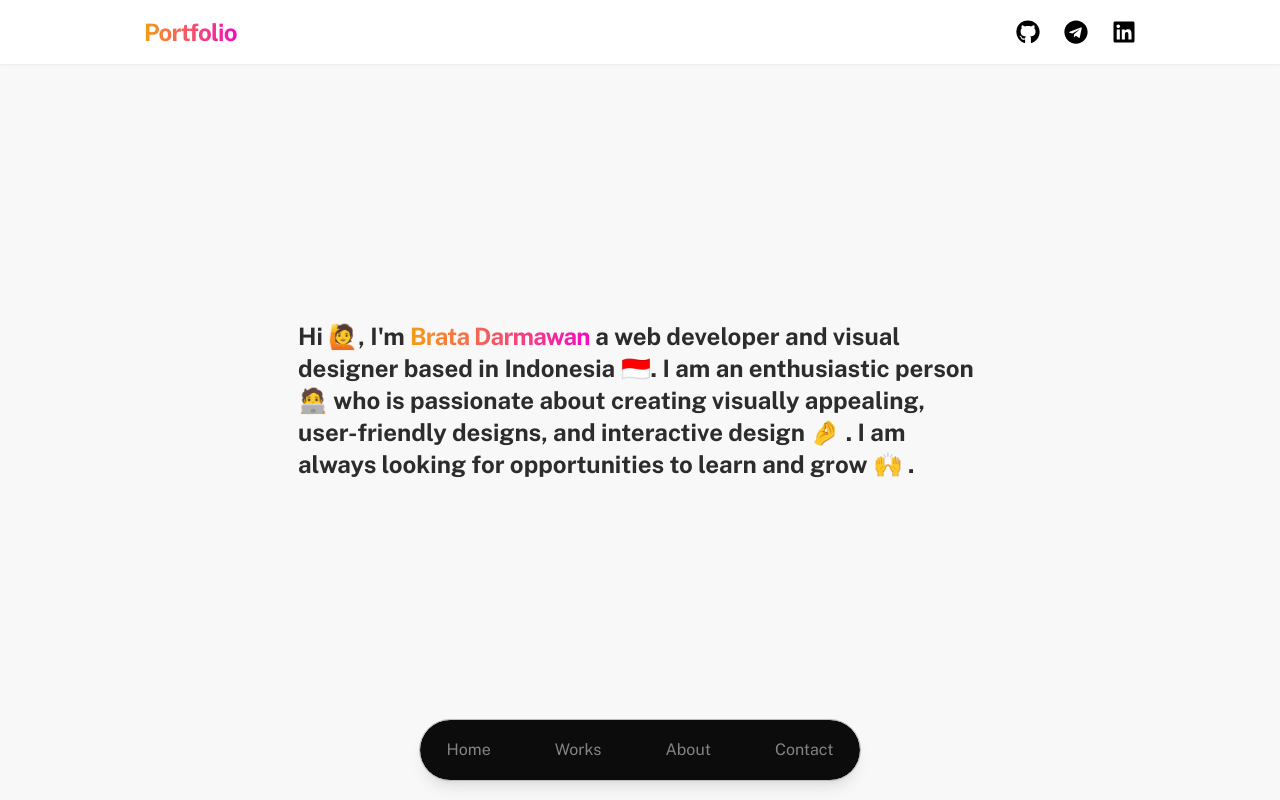
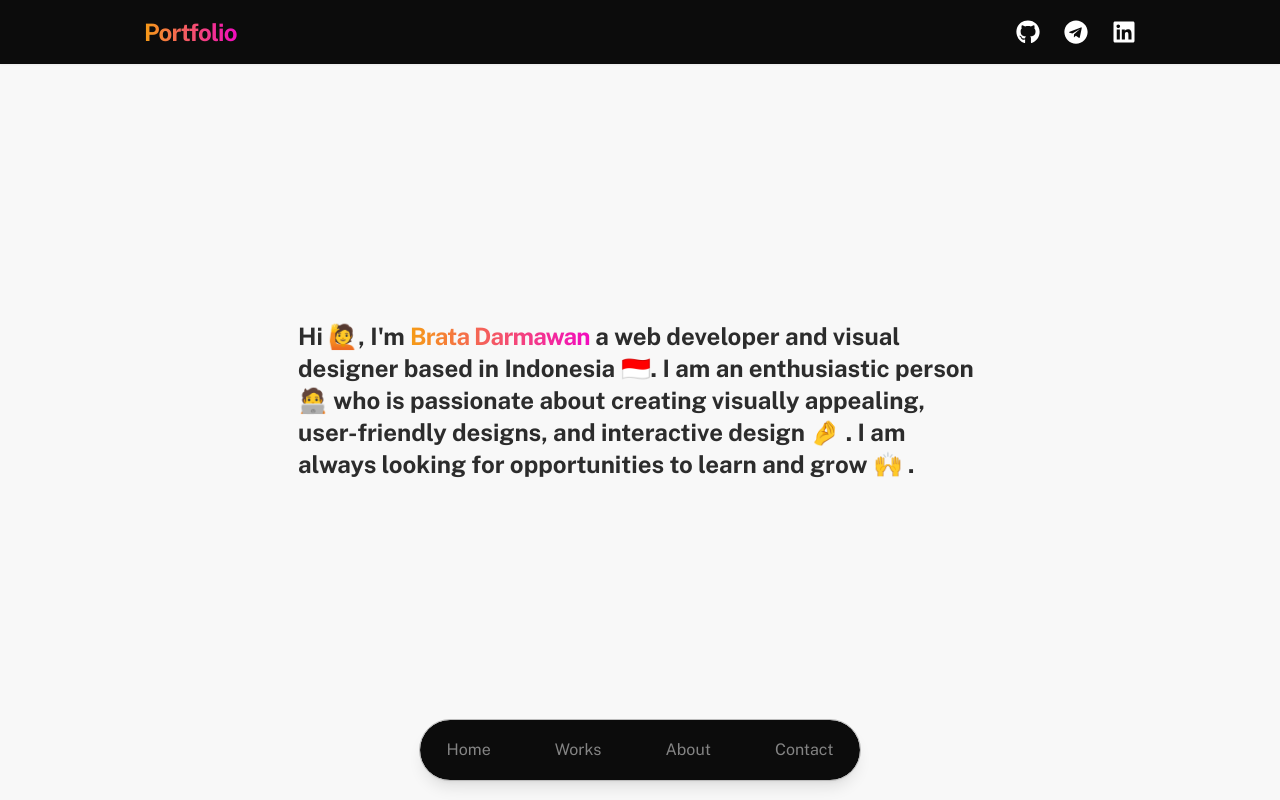
Before and after one commit to bratdr/portfolio-website, a Next.js app: page / in a window 1280 px wide. Built offline with nearby package versions, Linux system fonts and the light colour scheme.

Commit message:
Update navigation.js
adding FaRegPaperPlane as a mailto icon link

```diff
--- a/pages/components/navigation.js
+++ b/pages/components/navigation.js
@@ -1,29 +1,41 @@
+import React from "react";
 import Link from "next/link";
-import React from "react";
-import { FaGithub, FaTelegram, FaLinkedin } from "react-icons/fa";
-import { MdMenu } from "react-icons/md";
+import {
+  FaGithub,
+  FaTelegram,
+  FaLinkedin,
+  FaRegPaperPlane,
+} from "react-icons/fa";
 
-const navigation = () => {
+const Navigation = () => {
   return (
-    <div className="fixed top-0 z-10 flex h-16 w-full flex-row items-center justify-between bg-white px-6 shadow-sm lg:px-36">
+    // <div className="fixed top-0 z-10 flex h-16 w-full flex-row items-center justify-between bg-white px-6 shadow-sm lg:px-36">
+    <div className="fixed top-0 flex h-16 w-screen flex-row items-center justify-between bg-[#0c0c0c] px-6 shadow-sm md:z-10 lg:px-36">
       <h1 className="bg-gradient-to-r from-[#F69C15] to-[#F20BBF] bg-clip-text text-lg font-bold tracking-[-0.03em] text-transparent xl:text-2xl">
         Portfolio
       </h1>
-      <div className="sm:hidden">
-        <MdMenu size="24" />
+
+      {/* Mailto */}
+      <div className="text-white active:text-[#F69C15] sm:hidden">
+        <Link href="mailto:work.brata@gmail.com?subject=Hello">
+          <FaRegPaperPlane size="16" />
+        </Link>
       </div>
-      <ul className="hidden flex-row items-center justify-center gap-6 sm:flex">
-        <li className="cursor-pointer">
+
+      {/* Social Platform Logo */}
+      {/* <ul className="hidden flex-row items-center justify-center gap-6 sm:flex"> */}
+      <ul className="hidden flex-row items-center justify-center gap-6 text-white sm:flex">
+        <li className="cursor-pointer hover:text-purple-800">
           <Link href="https://github.com/bratdr">
             <FaGithub size="24" />
           </Link>
         </li>
-        <li>
+        <li className="cursor-pointer hover:text-sky-500">
           <Link href="https://t.me/bratdr">
             <FaTelegram size="24" />
           </Link>
         </li>
-        <li>
+        <li className="cursor-pointer hover:text-blue-700">
           <Link href="https://www.linkedin.com/in/bratadarmawan/">
             <FaLinkedin size="24" />
           </Link>
@@ -33,4 +45,4 @@ const navigation = () => {
   );
 };
 
-export default navigation;
+export default Navigation;
```
